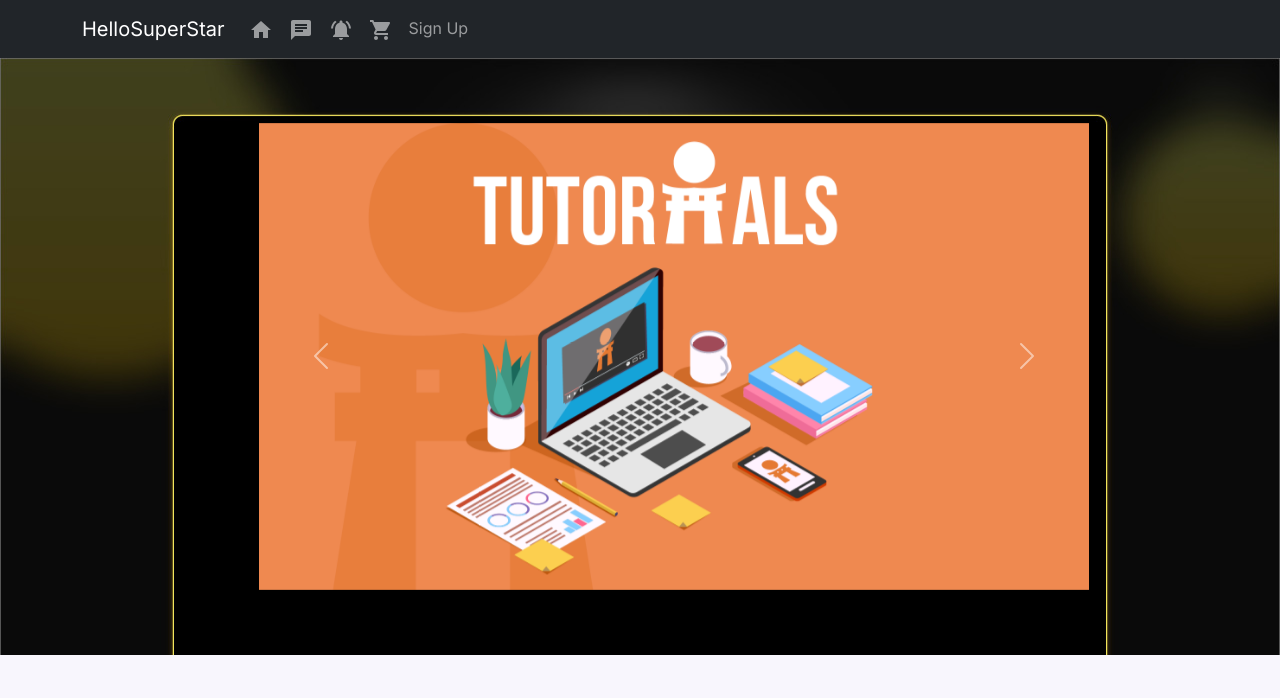
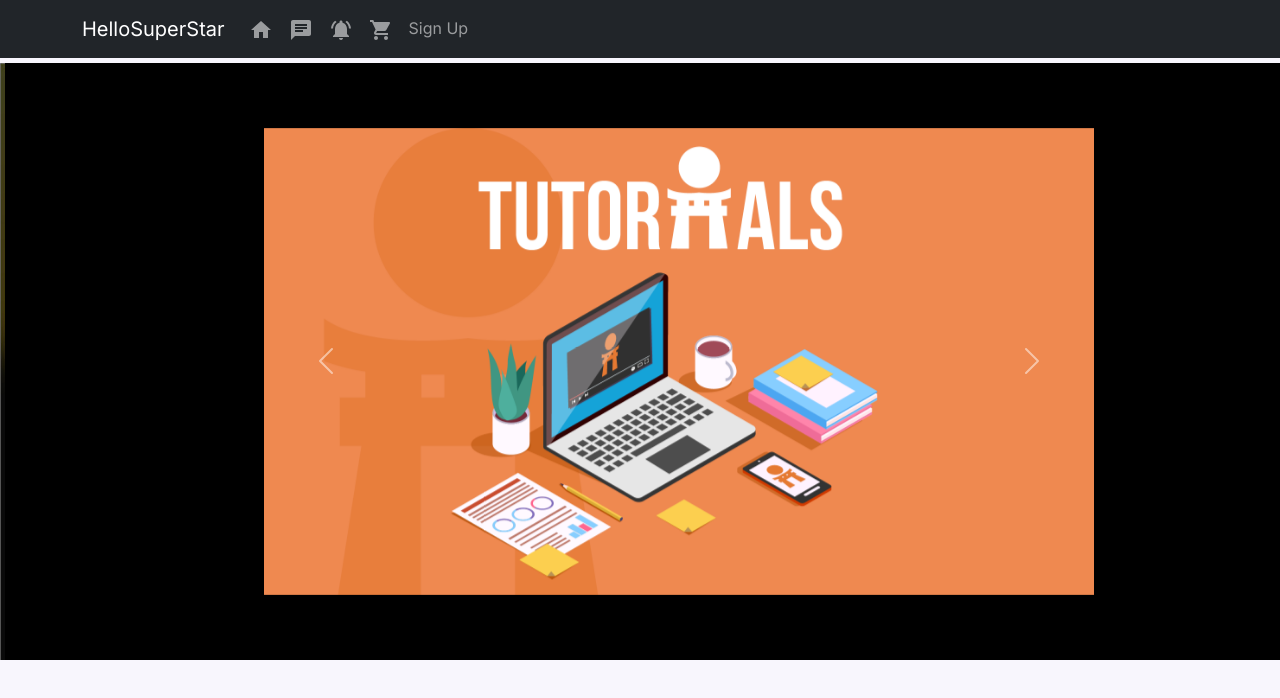
Before and after one commit to aktaruzzamanjoti97/HelloSuperStars, a React (Create React App) app: page /tutorial in a window 1280 px wide. Shown: the top 698 px of the page. Built offline with nearby package versions, Linux system fonts and the light colour scheme; no server answers; sample sign-in values are in the browser's storage.

Commit message:
tutorial

```diff
--- a/src/components/CSS/Tutorial-page/Tutorials.css
+++ b/src/components/CSS/Tutorial-page/Tutorials.css
@@ -1,13 +1,18 @@
 
 .CarouselBg{
-  background-image: url('../../../images/carouselbg.jpeg');
+  background-image: url('../../../images/bg.jpeg');
   background-repeat: no-repeat;
   background-position:top;
- background-size: cover;
- height: 100%;
- width: 100%;
+  background-size: cover;
+  height: 100%;
+  width: 100%;
 }
 
+.CarouselHead {
+  width: 100% ;
+  background-color: black;
+  margin: 5px;
+}
 .CarouselT1{
   border-radius: 5px;
   opacity: 1;
@@ -21,7 +26,6 @@
 }
 .CarouselT1 img{
   width: 100%;
-
 
 }
 .btnCar {
--- a/src/components/Pages/User/TutorialPage/Tutorials.js
+++ b/src/components/Pages/User/TutorialPage/Tutorials.js
@@ -15,7 +15,7 @@ return (
                 <div className="CarouselT1 d-block  align-items-center">
                     <Carousel>
                         <Carousel.Item>
-                            <img className="d-block " src={TutorialCarousel1 } alt="First slide" />
+                            <img className="d-block" src={TutorialCarousel1 } alt="First slide" />
                         </Carousel.Item>
                         <Carousel.Item>
                             <img className="d-block " src={TutorialCarousel2} alt="Second slide" />
```
Also changed, not shown: src/images/bg.jpeg (added).
